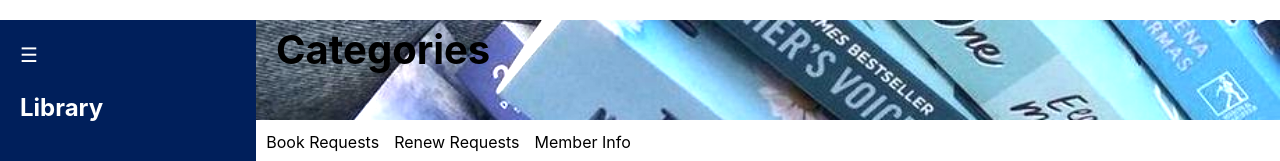
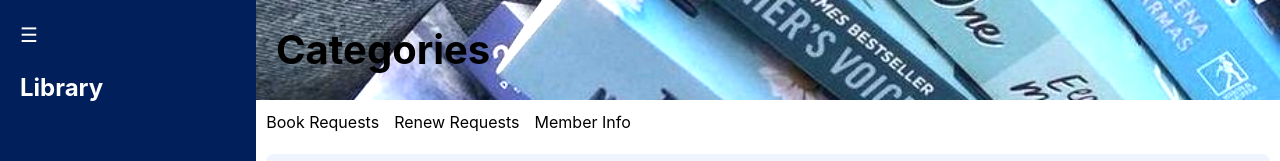
Before and after one commit to OshadiJayananda/lms-frontend, a React (Create React App) app: page /categories in a window 1280 px wide. Shown: the top 161 px of the page. Built offline with nearby package versions, Linux system fonts and the light colour scheme; no server answers.

Commit message:
change padding

```diff
--- a/src/Admin/Categories.js
+++ b/src/Admin/Categories.js
@@ -178,7 +178,7 @@ function Categories() {
             style={{
               fontSize: "40px",
               textAlign: "left", // Align text to the left
-              margin: "20px", // Add some margin for spacing
+              padding: "20px", // Add some margin for spacing
               color: "#000", // Set text color to black
               fontWeight: "bold", // Make text bold
             }}
--- a/src/User/Dashboard.js
+++ b/src/User/Dashboard.js
@@ -35,7 +35,7 @@ function Dashboard() {
             style={{
               fontSize: "40px",
               textAlign: "left", // Align text to the left
-              margin: "20px", // Add some margin for spacing
+              padding: "20px", // Add some margin for spacing
               color: "#000", // Set text color to black
               fontWeight: "bold", // Make text bold
             }}
@@ -43,7 +43,9 @@ function Dashboard() {
             Dashboard
           </h1>
         </div>
-          <div><Header/></div>
+        <div>
+          <Header />
+        </div>
         <div style={{ padding: "20px" }}>
           <h2>Welcome to the Dashboard</h2>
           {/* Add additional dashboard content here */}
```
